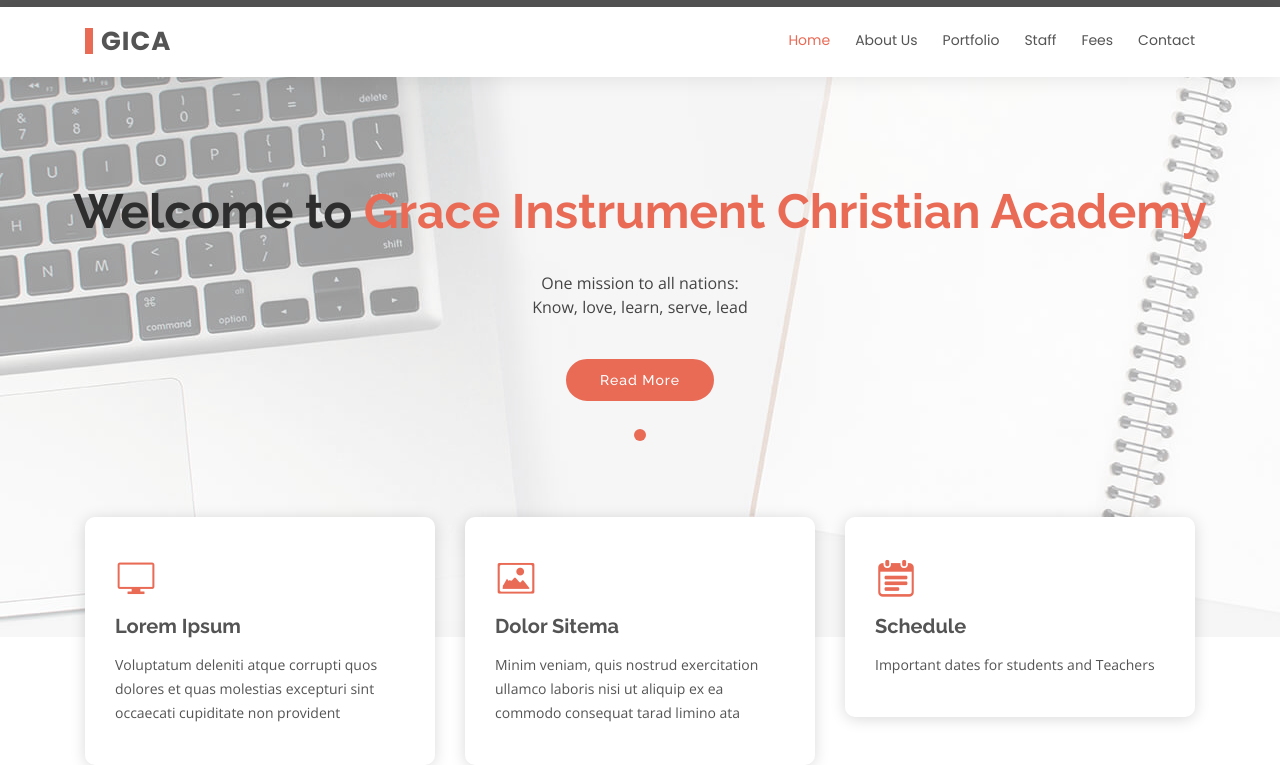
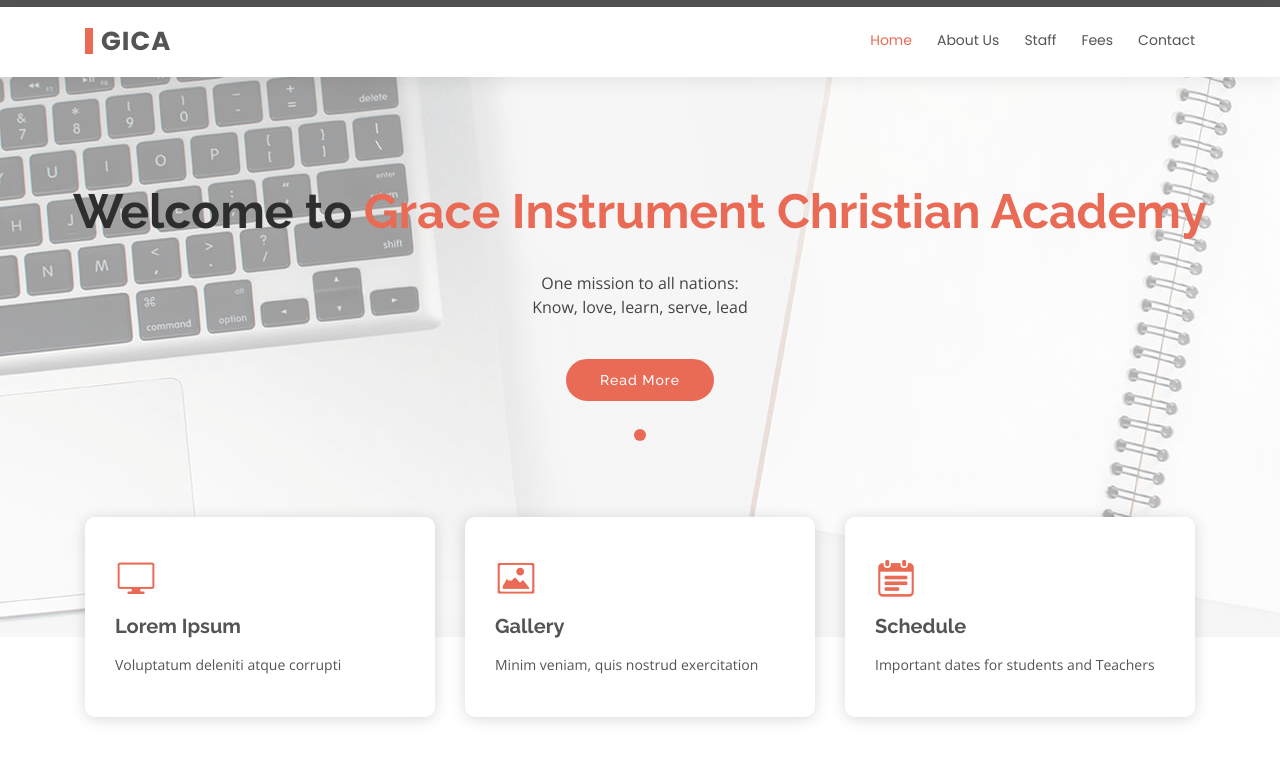
Before and after one commit to elfavour/GICA, a plain HTML site: page index.html in a window 1280 px wide. Shown: the part 35-800 px from the top of the page. Drawn offline with nearby package versions, Linux system fonts and the light colour scheme.

Commit message:
added update

```diff
--- a/assets/css/style.css
+++ b/assets/css/style.css
@@ -685,9 +685,17 @@ section {
   color: #999
 }
 
+@media (max-width: 800px){
+.continue{
+  padding-right: 15px;
+  padding-left: 15px;
+}
+}
+
 .about .continue p:last-child {
   margin-bottom: 0;
   color: #999;
+  padding-right: 10px;
 }
 
 .about .continue ul {
--- a/index.html
+++ b/index.html
@@ -70,7 +70,6 @@
           <li class="active"><a href="index.html">Home</a></li>
 
           <li><a href="about.html">About Us</a></li>
-          <li><a href="portfolio.html">Portfolio</a></li>
           <li><a href="staff.html">Staff</a></li>
           <li><a href="fees.html">Fees</a></li>
           <li><a href="contact.html">Contact</a></li>
@@ -118,14 +117,14 @@
             <div class="icon-box">
               <i class="icofont-computer"></i>
               <h3><a href="">Lorem Ipsum</a></h3>
-              <p>Voluptatum deleniti atque corrupti quos dolores et quas molestias excepturi sint occaecati cupiditate non provident</p>
+              <p>Voluptatum deleniti atque corrupti</p>
             </div>
           </div>
           <div class="col-lg-4 mt-4 mt-lg-0">
             <div class="icon-box">
               <i class="icofont-image"></i>
-              <h3><a href="">Dolor Sitema</a></h3>
-              <p>Minim veniam, quis nostrud exercitation ullamco laboris nisi ut aliquip ex ea commodo consequat tarad limino ata</p>
+              <h3><a href="">Gallery</a></h3>
+              <p>Minim veniam, quis nostrud exercitation</p>
             </div>
           </div>
           <div class="col-lg-4 mt-4 mt-lg-0">
```
Also changed, not shown: about.html (+3 -4 lines), contact.html (+0 -1 lines), fees.html (+0 -1 lines), staff.html (+0 -1 lines).
